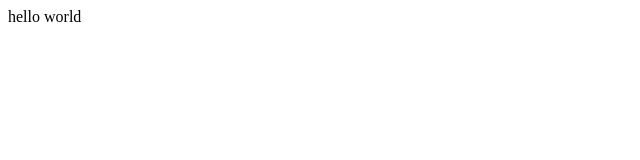
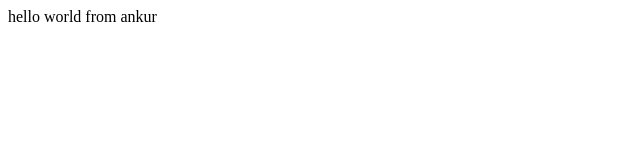
Before and after one commit to ANKURGIT25062006/ankurgit-demo, a plain HTML site: page index.html in a window 1280 px wide. Shown: the full height of the page, 0-640 px from the left. Drawn offline with Linux system fonts and the light colour scheme.

Commit message:
Message from Author

```diff
--- a/index.html
+++ b/index.html
@@ -1 +1 @@
-<p>hello world</p>
+<p>hello world from ankur </p>
```
